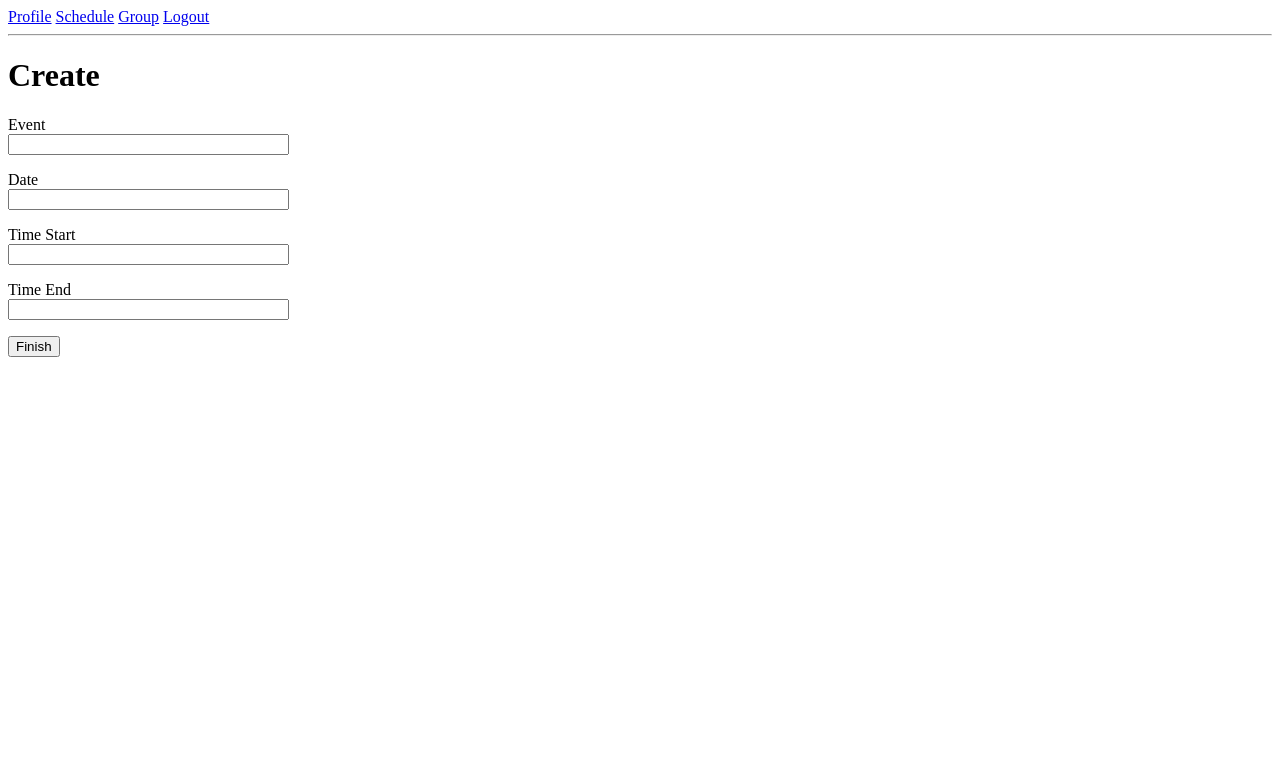
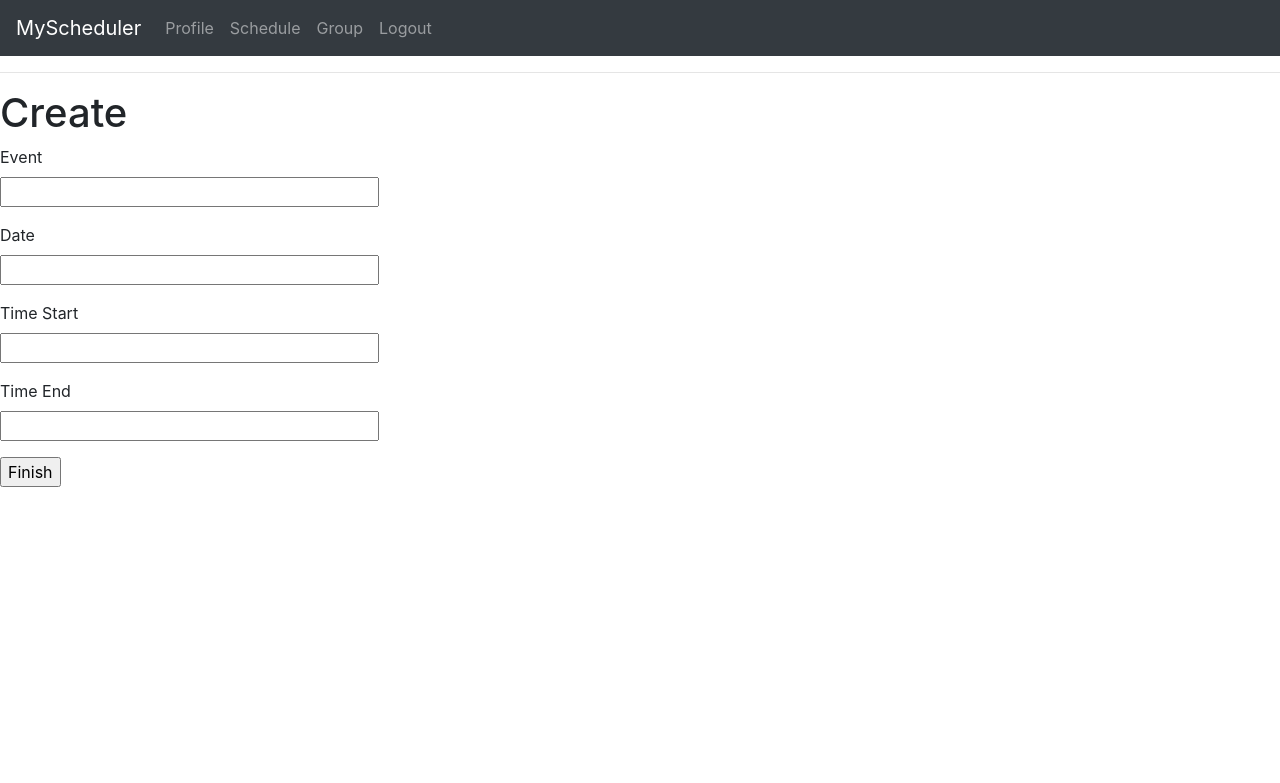
Before and after one commit to RTX-Banana/MyScheduler, a Flask app: page /create in a window 1280 px wide. Shown: the top 783 px of the page. Run offline with Flask 2, Linux system fonts and the light colour scheme; the visitor is signed in with stand-in values (Sample User, id 1); data comes from the database, SQL or seed files in the repository; some libraries are stand-ins or nearby versions.

Commit message:
added navigation bar to base html

```diff
--- a/app/templates/base.html
+++ b/app/templates/base.html
@@ -1,15 +1,16 @@
 <html>
     <head>
+		<link rel="stylesheet" href="https://stackpath.bootstrapcdn.com/bootstrap/4.3.1/css/bootstrap.min.css" integrity="sha384-ggOyR0iXCbMQv3Xipma34MD+dH/1fQ784/j6cY/iJTQUOhcWr7x9JvoRxT2MZw1T" crossorigin="anonymous">
         {% if title %}
         <title>{{ title }} </title>
         {% else %}
         <title> home</title>
         {% endif %}
     </head>
-    <body>
+    <body class='.bg-light'>
         <div>
 
-			{% if current_user.is_anonymous %}
+<!-- 			{% if current_user.is_anonymous %}
 			<a href="{{ url_for('home') }}">Home</a>
             <a href="{{ url_for('login') }}">Login</a>
 			<a href="{{ url_for('register') }}">Make an account</a>
@@ -19,9 +20,49 @@
 			<a href="{{ url_for('groups') }}">Group</a>
 			<a href="{{ url_for('logout') }}">Logout</a>
 
+			{% endif %}  -->
 
 
-			{% endif %}
+<!-- 			<nav aria-label="breadcrumb">
+				{% if current_user.is_anonymous %}
+				<ol class="breadcrumb">
+					<li class="breadcrumb-item active" aria-current="page"><a href="{{ url_for('home') }}">Home</a></li>
+					<li class="breadcrumb-item active" aria-current="page"><a href="{{ url_for('login') }}">Login</a></li>
+					<li class="breadcrumb-item active" aria-current="page"><a href="{{ url_for('register') }}">Register</a></li>
+				</ol>
+				{% else %}
+				<ol class="breadcrumb">
+					<li class="breadcrumb-item active" aria-current="page"><a href="{{ url_for('userpage', username=current_user.username)}}">Profile</a></li>
+					<li class="breadcrumb-item active" aria-current="page"><a href="{{ url_for('create') }}">Schedule</a></li>
+					<li class="breadcrumb-item active" aria-current="page"><a href="{{ url_for('groups') }}">Group</a></li>
+					<li class="breadcrumb-item active" aria-current="page"><a href="{{ url_for('logout') }}">Logout</a></li>
+				</ol>
+				{% endif %}
+
+
+			</nav> -->
+
+			<nav class="navbar navbar-expand-lg navbar-dark bg-dark">
+				<a class="navbar-brand" href="#">MyScheduler</a>
+				<button class="navbar-toggler" type="button" data-toggle="collapse" data-target="#navbarNavAltMarkup" aria-controls="navbarNavAltMarkup" aria-expanded="false" aria-label="Toggle navigation">
+					<span class="navbar-toggler-icon"></span>
+				</button>
+				<div class="collapse navbar-collapse" id="navbarNavAltMarkup">
+					<div class="navbar-nav">
+						{% if current_user.is_anonymous %}
+						<a class="nav-item nav-link" href="{{ url_for('home') }}">Home</a>
+						<a class="nav-item nav-link" href="{{ url_for('login') }}">Login</a>
+						<a class="nav-item nav-link" href="{{ url_for('register') }}">Register</a>
+						{% else %}
+						<a class="nav-item nav-link" href="{{ url_for('userpage', username=current_user.username)}}">Profile</a>
+						<a class="nav-item nav-link" href="{{ url_for('create') }}">Schedule</a>
+						<a class="nav-item nav-link" href="{{ url_for('groups') }}">Group</a>
+						<a class="nav-item nav-link" href="{{ url_for('logout') }}">Logout</a>
+						{% endif %}
+
+					</div>
+				</div>
+			</nav>
 
         </div>
         <hr>
```
